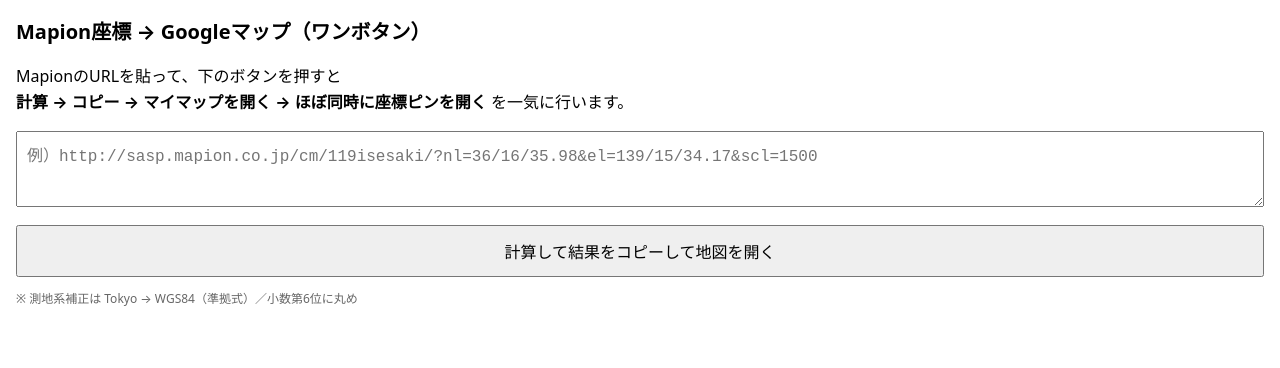
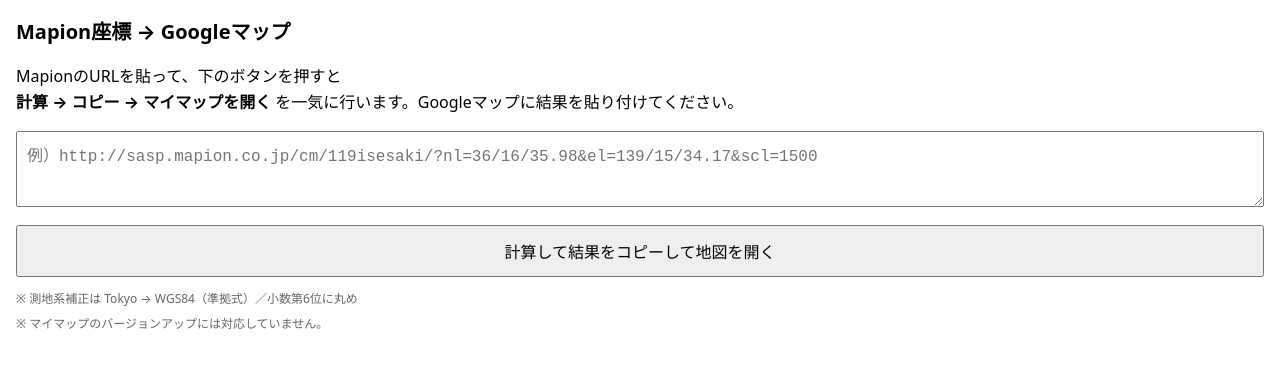
Before and after one commit to ima9818/mapiongmap, a plain HTML site: page index.html in a window 1280 px wide. Drawn offline with Linux system fonts and the light colour scheme.

Commit message:
Update index.html

```diff
--- a/index.html
+++ b/index.html
@@ -14,16 +14,15 @@
 </style>
 </head>
 <body>
-<h1>Mapion座標 → Googleマップ（ワンボタン）</h1>
-<p>MapionのURLを貼って、下のボタンを押すと<br><b>計算 → コピー → マイマップを開く → ほぼ同時に座標ピンを開く</b> を一気に行います。</p>
+<h1>Mapion座標 → Googleマップ</h1>
+<p>MapionのURLを貼って、下のボタンを押すと<br><b>計算 → コピー → マイマップを開く</b> を一気に行います。Googleマップに結果を貼り付けてください。</p>
 
 <textarea id="input" rows="3" placeholder="例）http://sasp.mapion.co.jp/cm/119isesaki/?nl=36/16/35.98&el=139/15/34.17&scl=1500"></textarea>
 <button id="goBtn" onclick="go()">計算して結果をコピーして地図を開く</button>
 
 <div id="out"></div>
 <div class="msg">※ 測地系補正は Tokyo → WGS84（準拠式）／小数第6位に丸め</div>
-
-<script>
+<div class="msg">※ マイマップのバージョンアップには対応していません。</div><script>
 /* ---- 設定 ---- */
 const MYMAP_URL = 'https://maps.app.goo.gl/YAThepwHi8HrtDBk6?g_st=il'; // 先に開くマイマップ
 const BURST_DELAY_MS = 250; // ほぼ同時にするための遅延（200〜400で調整可）
```
